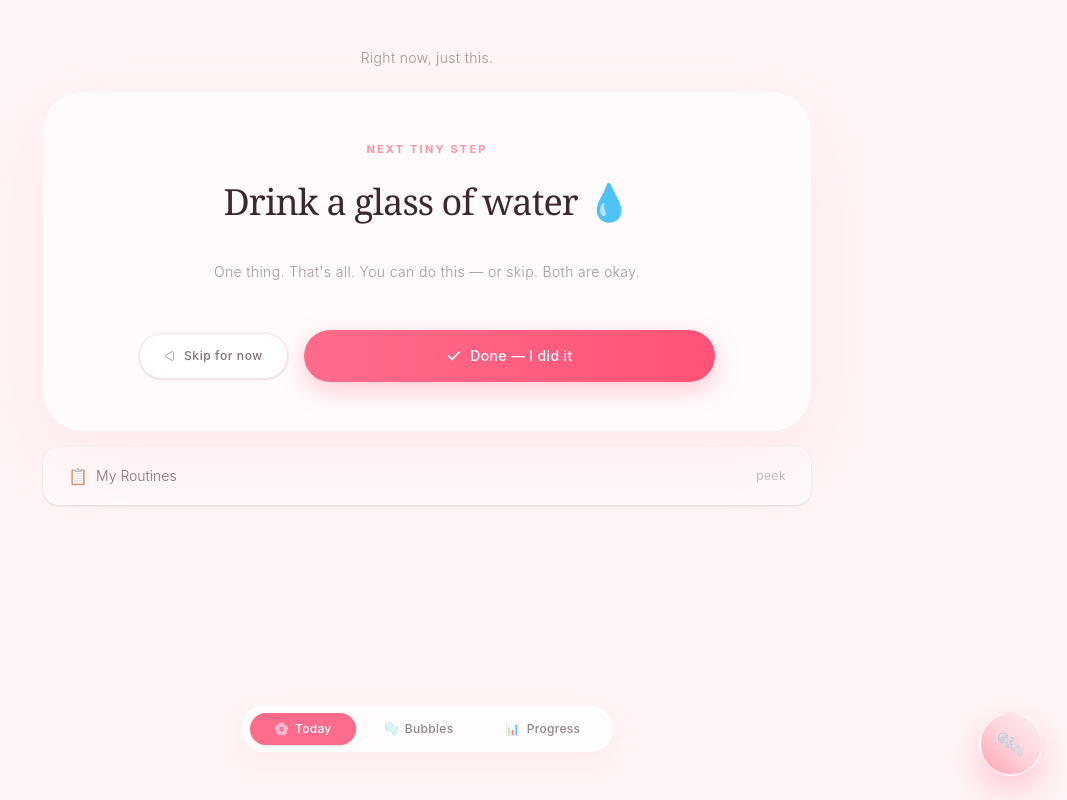
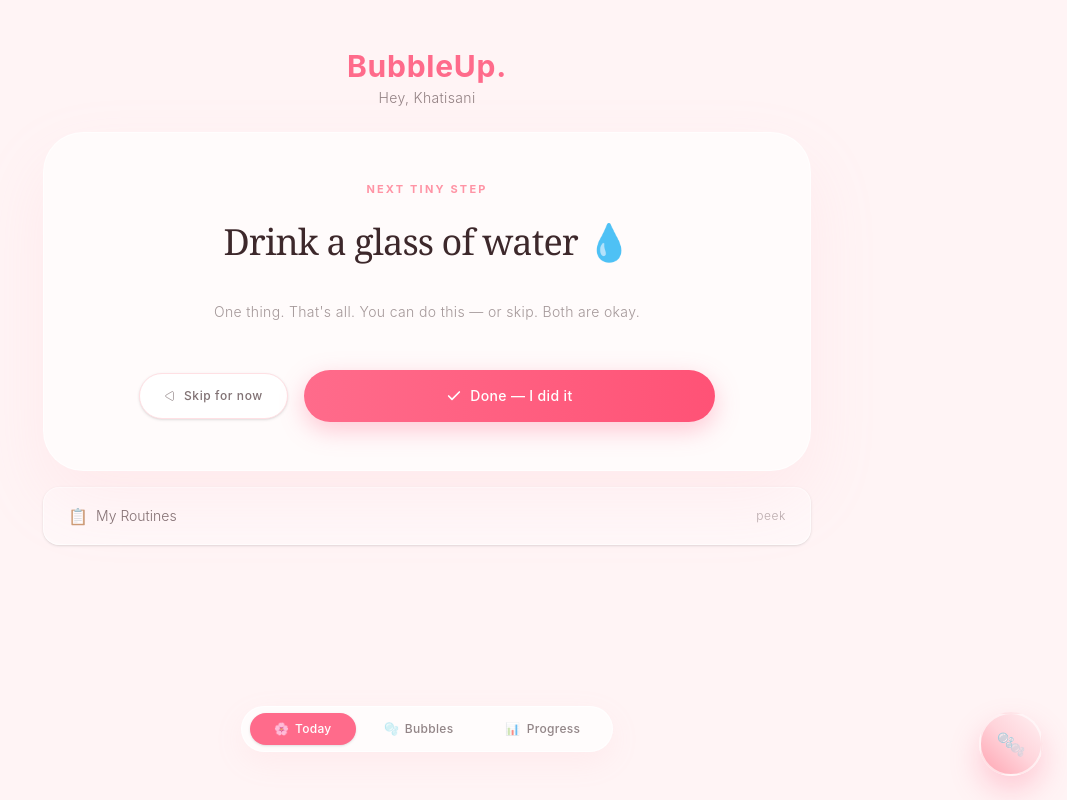
Before and after one commit to Khatisani/BubbleUp, a React (Vite) app: page / in a window 1280 px wide. Shown: the whole page, without its empty margins (213-1280 px from the left). Built offline with nearby package versions, Linux system fonts and the light colour scheme.

Commit message:
feat: customize dashboard header with personalized greeting and app branding

```diff
--- a/src/App.jsx
+++ b/src/App.jsx
@@ -15,9 +15,14 @@ export default function App() {
 
       {/* Top Margin Spacer matching layout structure */}
       <div className="w-full max-w-3xl flex flex-col items-center mt-4">
-        <p className="text-sm font-light text-[#4A3538]/50 tracking-wide mb-6">
-          Right now, just this.
-        </p>
+        <div className="text-center mb-6 space-y-1">
+          <h1 className="text-3xl font-bold text-[#FF6B8B] tracking-wide">
+            BubbleUp.
+          </h1>
+          <p className="text-sm font-light text-[#4A3538]/60 tracking-wide">
+            Hey, Khatisani
+          </p>
+        </div>
 
         {/* Core Main View Container */}
         <div className="w-full space-y-4">
```
